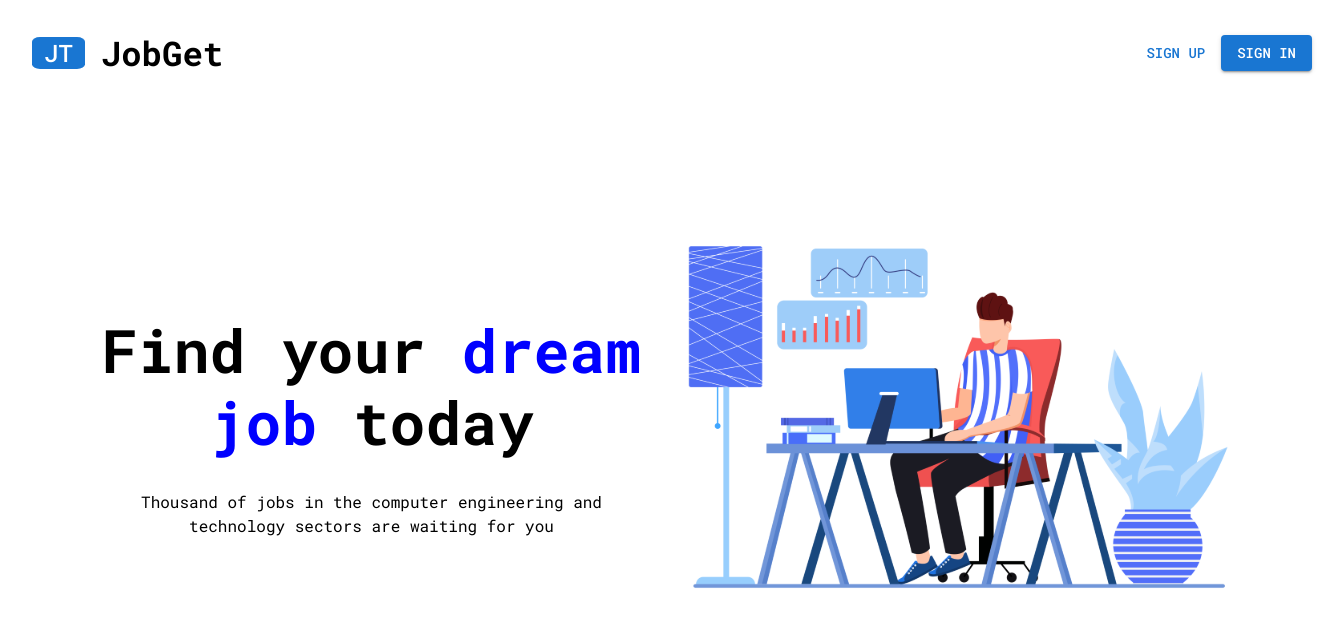
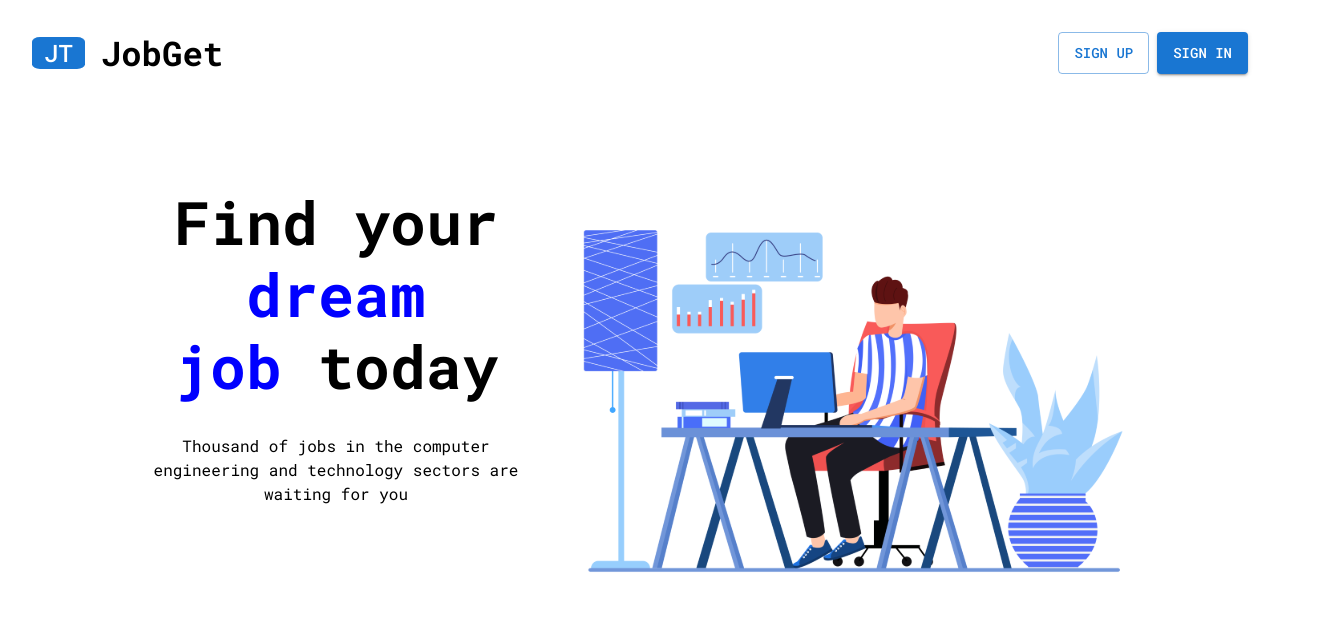
Before and after one commit to nnTasha/job-up, a React (Vite) app in the folder app/: page / in a window 1280 px wide. Shown: the top 626 px of the page, 1344 px wide, since content can reach past the window. Built offline with nearby package versions, Linux system fonts and the light colour scheme.

Commit message:
Landing page refactor using MUI components

```diff
--- a/app/src/App.tsx
+++ b/app/src/App.tsx
@@ -1,4 +1,3 @@
-import { Outlet } from 'react-router-dom';
 import DeskImage from '../src/assets/desk.svg?react';
 import LandingPageDescription from './landingPage/LandingPageDescription';
 import LandingPage from './landingPage/LandingPage';
@@ -7,11 +6,10 @@ import './App.css';
 function App() {
   return (
     <>
-      <LandingPage leftGrowFlex={1} rightGrowFlex={1}>
-        <LandingPageDescription />
-        <DeskImage />
-      </LandingPage>
-      <Outlet />
+      <LandingPage
+        description={<LandingPageDescription />}
+        content={<DeskImage />}
+      />
     </>
   );
 }
--- a/app/src/common/components/Header/Header.tsx
+++ b/app/src/common/components/Header/Header.tsx
@@ -2,7 +2,7 @@ import { FC, useEffect, useState } from 'react';
 import { Box, Button, Grid } from '@mui/material';
 import { useNavigate } from 'react-router';
 import { useLocation } from 'react-router-dom';
-import Label from '../Label/Label';
+import Label from '../label/Label';
 import { formatPath } from './utils';
 import { headerStyles } from './styles';
 
--- a/app/src/common/components/Label/Label.tsx
+++ b/app/src/common/components/Label/Label.tsx
@@ -1,11 +1,27 @@
 import { Box, Chip, Typography } from '@mui/material';
-import { labelStyles } from './styles';
 
 const Label = () => {
   return (
     <Box display="flex" alignItems="center">
-      <Chip sx={labelStyles.chip} label="JT" color="primary" />
-      <Typography variant="h4" component="div" sx={labelStyles.title}>
+      <Chip
+        sx={{
+          height: '2rem',
+          width: 'auto',
+          borderRadius: '15%',
+          paddingX: '0',
+          paddingY: '0',
+          fontSize: '1.5rem',
+          fontWeight: '500',
+          marginRight: '0.5rem',
+        }}
+        label="JT"
+        color="primary"
+      />
+      <Typography
+        variant="h4"
+        component="div"
+        sx={{ fontWeight: '700', marginLeft: '0.5rem' }}
+      >
         JobGet
       </Typography>
     </Box>
--- a/app/src/common/components/Label/styles.tsx
+++ /dev/null
@@ -1,16 +0,0 @@
-export const labelStyles = {
-  chip: {
-    height: '2rem',
-    width: 'auto',
-    borderRadius: '15%',
-    paddingX: '0',
-    paddingY: '0',
-    fontSize: '1.5rem',
-    fontWeight: '500',
-    marginRight: '0.5rem',
-  },
-  title: {
-    fontWeight: '700',
-    marginLeft: '0.5rem',
-  },
-};
--- /dev/null
+++ b/app/src/common/components/signIn/SignIn.tsx
@@ -0,0 +1,23 @@
+import { Button } from '@mui/material';
+import { useNavigate } from 'react-router-dom';
+import theme from '../../../theme';
+
+const SignIn = () => {
+  const navigate = useNavigate();
+  return (
+    <Button
+      variant="contained"
+      onClick={() => navigate('/signin')}
+      sx={{
+        [theme.breakpoints.down('md')]: {
+          marginRight: '0',
+          fontSize: '1.7rem',
+        },
+      }}
+    >
+      SIGN IN
+    </Button>
+  );
+};
+
+export default SignIn;
--- /dev/null
+++ b/app/src/common/components/signUp/SignUp.tsx
@@ -0,0 +1,27 @@
+import { Button, useMediaQuery } from '@mui/material';
+import { useNavigate } from 'react-router-dom';
+import theme from '../../../theme';
+
+const SignUp = () => {
+  const navigate = useNavigate();
+  const isMdDown = useMediaQuery(theme.breakpoints.down('md'));
+  const variantColor = isMdDown ? 'contained' : 'outlined';
+
+  return (
+    <Button
+      variant={variantColor}
+      sx={{
+        marginRight: '0.5rem',
+        [theme.breakpoints.down('md')]: {
+          marginRight: '0',
+          fontSize: '1.7rem',
+        },
+      }}
+      onClick={() => navigate('/signup')}
+    >
+      SIGN UP
+    </Button>
+  );
+};
+
+export default SignUp;
--- a/app/src/landingPage/LandingPage.tsx
+++ b/app/src/landingPage/LandingPage.tsx
@@ -1,25 +1,38 @@
-import { FC, ReactElement, ReactNode } from 'react';
-import { Container } from '@mui/material';
-import { StyledBox } from './styles';
-
+import { FC, ReactNode } from 'react';
+import { Grid } from '@mui/material';
+import theme from '../theme';
 interface LandingPageProps {
-  children: ReactNode;
-  leftGrowFlex: number;
-  rightGrowFlex: number;
+  description: ReactNode;
+  content: ReactNode;
 }
 
-const LandingPage: FC<LandingPageProps> = ({
-  leftGrowFlex = 1,
-  rightGrowFlex = 1,
-  children,
-}) => {
-  const [description, deskImage] = children as ReactElement[];
-
+const LandingPage: FC<LandingPageProps> = ({ description, content }) => {
   return (
-    <Container sx={{ display: 'flex', placeItems: 'center' }}>
-      <StyledBox flexGrow={leftGrowFlex}>{description}</StyledBox>
-      <StyledBox flexGrow={rightGrowFlex}>{deskImage}</StyledBox>
-    </Container>
+    <Grid
+      container
+      sx={{
+        display: 'flex',
+        justifyContent: 'center',
+        [theme.breakpoints.down('md')]: {
+          paddingY: '13rem',
+        },
+      }}
+    >
+      <Grid
+        item
+        xs={4}
+        sx={{
+          [theme.breakpoints.down('md')]: {
+            display: 'none',
+          },
+        }}
+      >
+        {description}
+      </Grid>
+      <Grid item xs={12} md={6}>
+        {content}
+      </Grid>
+    </Grid>
   );
 };
 
--- a/app/src/landingPage/LandingPageDescription.tsx
+++ b/app/src/landingPage/LandingPageDescription.tsx
@@ -1,10 +1,13 @@
 import { Typography } from '@mui/material';
-import { descriptionStyles } from './styles';
 
 const LandingPageDescription: React.FC = () => {
   return (
     <>
-      <Typography variant="h2" component="div" sx={descriptionStyles.title}>
+      <Typography
+        variant="h2"
+        component="div"
+        sx={{ fontWeight: '700', paddingY: '2rem' }}
+      >
         Find your{' '}
         <span style={{ color: 'blue' }}>
           dream <br></br>job
--- a/app/src/layout/PublicLayout/PublicLayout.tsx
+++ b/app/src/layout/PublicLayout/PublicLayout.tsx
@@ -1,7 +1,11 @@
-import Header from '../../common/components/Header/Header';
 import { Grid } from '@mui/material';
 import { FC } from 'react';
 import { Outlet } from 'react-router-dom';
+
+import SignIn from '../../common/components/signIn/SignIn';
+import SignUp from '../../common/components/signUp/SignUp';
+import Label from '../../common/components/label/Label';
+import theme from '../../theme';
 
 interface PublicLayoutProps {}
 
@@ -9,14 +13,45 @@ const PublicLayout: FC<PublicLayoutProps> = () => {
   return (
     <Grid
       container
-      rowSpacing={12}
-      className="mainGrid"
-      sx={{ alignContent: 'center', justifyContent: 'center' }}
+      rowSpacing={10}
+      sx={{
+        [theme.breakpoints.down('md')]: {
+          display: 'flex',
+          justifyContent: 'center',
+        },
+      }}
     >
-      <Grid item xs={12}>
-        <Header />
+      <Grid
+        item
+        md={6}
+        order={{ xs: 1, md: 1 }}
+        sx={{
+          [theme.breakpoints.down('md')]: {
+            display: 'flex',
+            justifyContent: 'center',
+          },
+        }}
+      >
+        <Label />
       </Grid>
-      <Grid item>
+      <Grid
+        item
+        xs={12}
+        md={6}
+        order={{ xs: 3, md: 2 }}
+        sx={{
+          display: 'flex',
+          justifyContent: 'flex-end',
+          [theme.breakpoints.down('md')]: {
+            flexDirection: 'column',
+            rowGap: '3.5rem',
+          },
+        }}
+      >
+        <SignUp />
+        <SignIn />
+      </Grid>
+      <Grid item xs={12} order={{ xs: 2, md: 3 }}>
         <Outlet />
       </Grid>
     </Grid>
--- a/app/src/routes.tsx
+++ b/app/src/routes.tsx
@@ -3,9 +3,9 @@ import {
   createBrowserRouter,
   createRoutesFromElements,
 } from 'react-router-dom';
-import AuthForm from './AuthForm/AuthForm';
+import AuthForm from './authForm/AuthForm';
 import App from './App';
-import PublicLayout from './layout/PublicLayout/PublicLayout';
+import PublicLayout from './layout/publicLayout/PublicLayout';
 
 export const router = createBrowserRouter(
   createRoutesFromElements(
```
